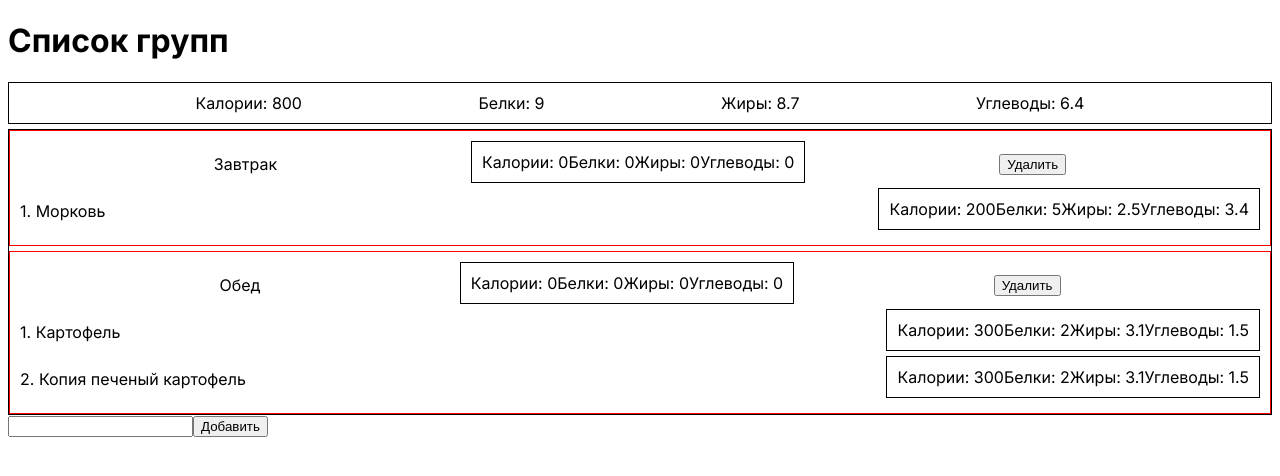
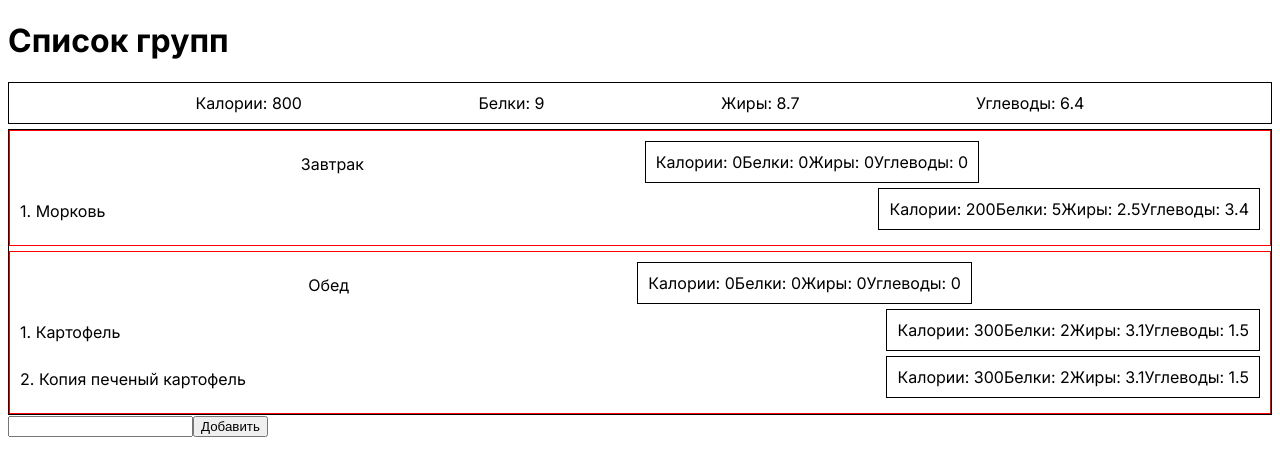
Before and after one commit to demons/fatburger, a Next.js app: page / in a window 1280 px wide. Shown: the top 476 px of the page. Built offline with nearby package versions, Linux system fonts and the light colour scheme.

Commit message:
Удалит кнопку в Group

```diff
--- a/app/components/Group.js
+++ b/app/components/Group.js
@@ -15,7 +15,6 @@ function Group({ group }) {
       <div className="header">
         <div className="title">{group.title}</div>
         <AmountItem items={ingredients} />
-        <button onClick={(e) => removeGroup(group.id)}>Удалить</button>
       </div>
       <GroupItemList groupItems={groupItems} />
     </div>
```
